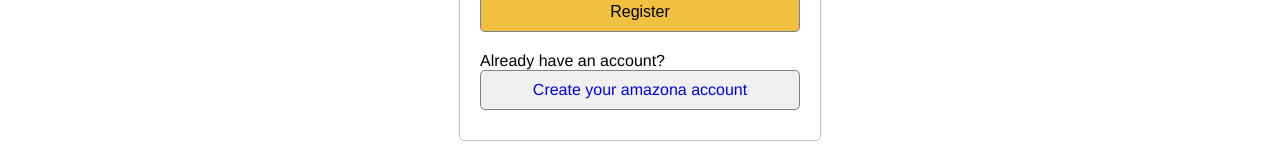
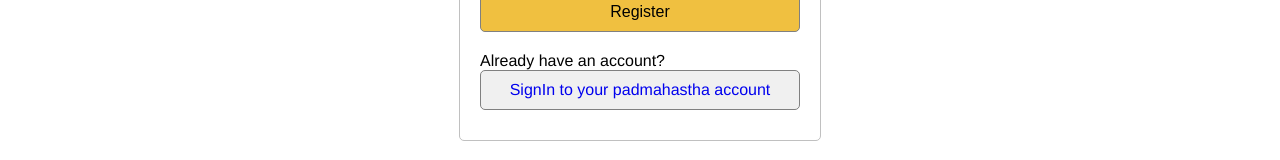
Before and after one commit to prem2597/Project-fl-ecommerce, a React (Create React App) app in the folder Project-Padmahastha/frontend/: page /register in a window 1280 px wide. Shown: the part 513-673 px from the top of the page. Built offline with nearby package versions, Linux system fonts and the light colour scheme.

Commit message:
warnings commit

```diff
--- a/Project-Padmahastha/frontend/src/screens/registerScreen.js
+++ b/Project-Padmahastha/frontend/src/screens/registerScreen.js
@@ -61,7 +61,7 @@
                 </li>
                 <li>
                     Already have an account?
-                    <Link to={redirect === "/" ? "signin" : "signin?redirect=" + redirect} className="button secondary text-center" >Create your amazona account</Link>
+                    <Link to={redirect === "/" ? "signin" : "signin?redirect=" + redirect} className="button secondary text-center" >SignIn to your padmahastha account</Link>
                 </li>
             </ul>
         </form>
```
